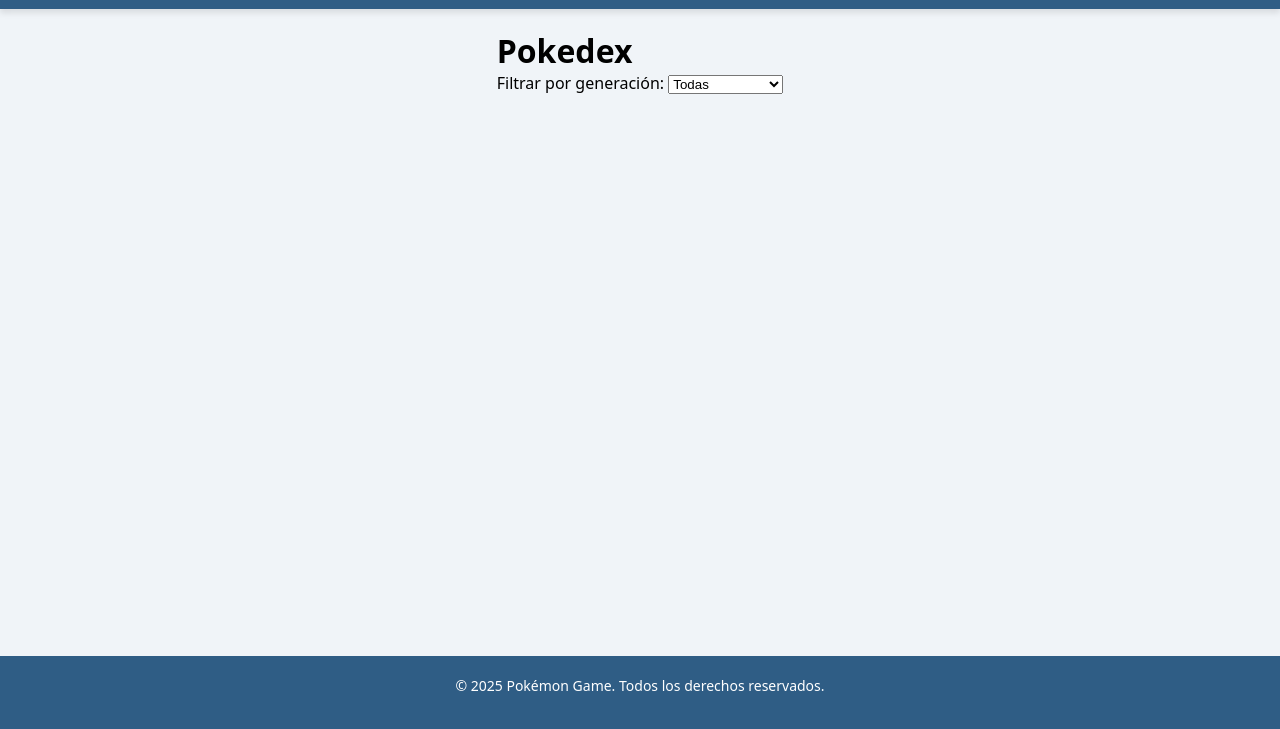
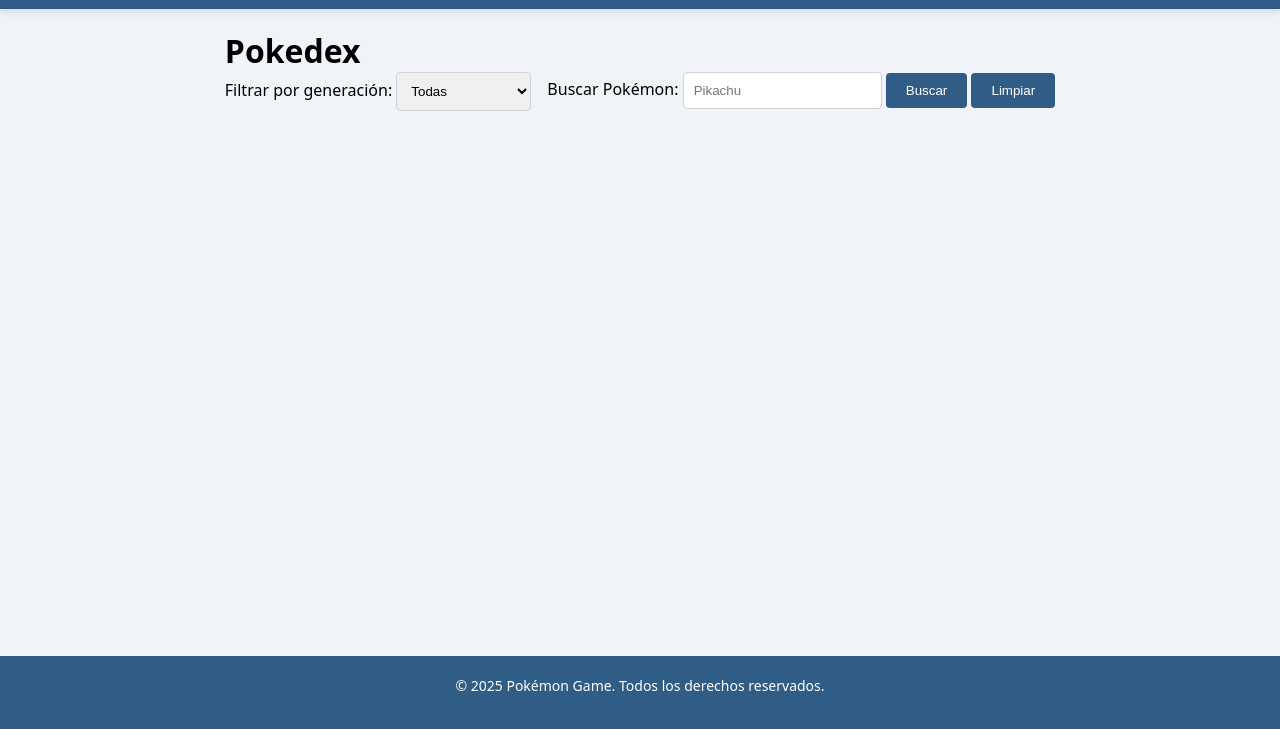
Before and after one commit to Hugocl01/Proyecto-Pokemon, a plain HTML site: page html/pokedex.html in a window 1280 px wide. Shown: the part 65-794 px from the top of the page. Drawn offline with Linux system fonts and the light colour scheme; no server answers.

Commit message:
Organización de contenedores para filtros y botones buscar y limpiar

```diff
--- a/html/pokedex.html
+++ b/html/pokedex.html
@@ -30,7 +30,8 @@
     <main>
         <h1>Pokedex</h1>
 
-        <div>
+        <div class="contenedor-filtros">
+            <div class="contenedor-filtro-generacion">
                 <label for="generationFilter">Filtrar por generación:</label>
                 <select id="generationFilter">
                     <option value="all">Todas</option>
@@ -46,6 +47,14 @@
                 </select>
             </div>
 
+            <div class="contenedor-busqueda-nombre">
+                <label for="buscarNombre">Buscar Pokémon: </label>
+                <input type="text" name="buscarNombre" id="buscarNombre" placeholder="Pikachu" title="Nombre del Pokémon">
+                <input type="button" value="Buscar" id="btnBuscarPokemon" title="Buscar Pokémon">
+                <input type="button" value="Limpiar" id="btnLimpiar" title="Limpiar filtros">
+            </div>
+        </div>
+
         <div class="contenedor-fichas">
 
         </div>
```
Lines whose indentation alone changed are shown as unchanged.
